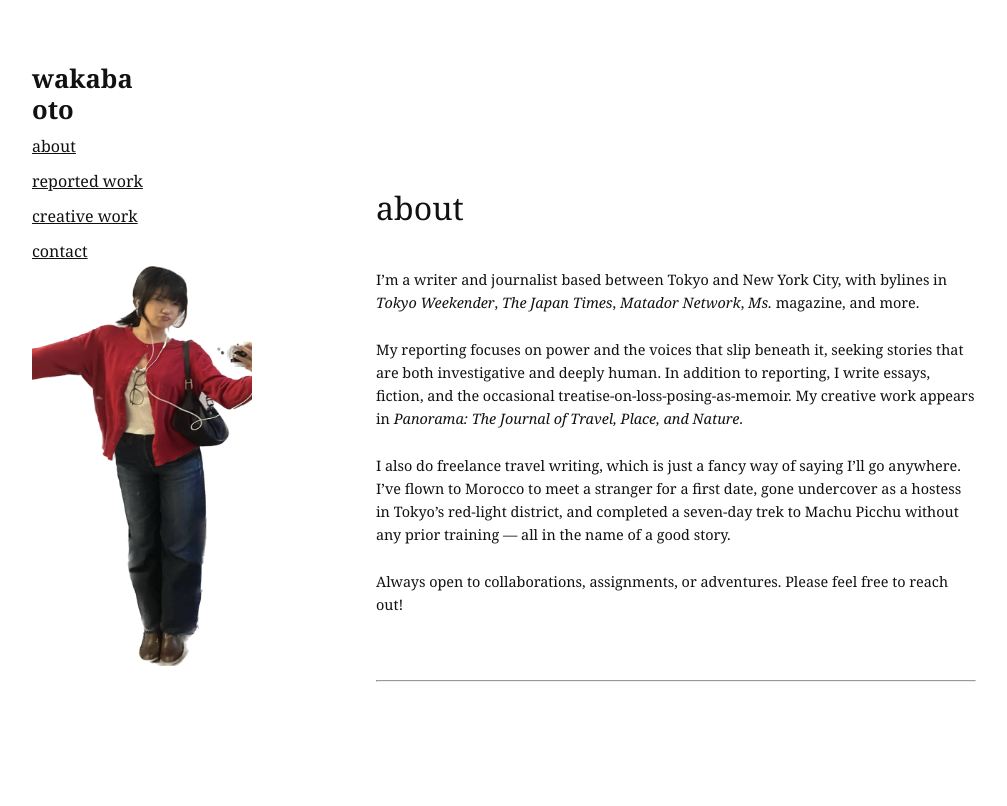
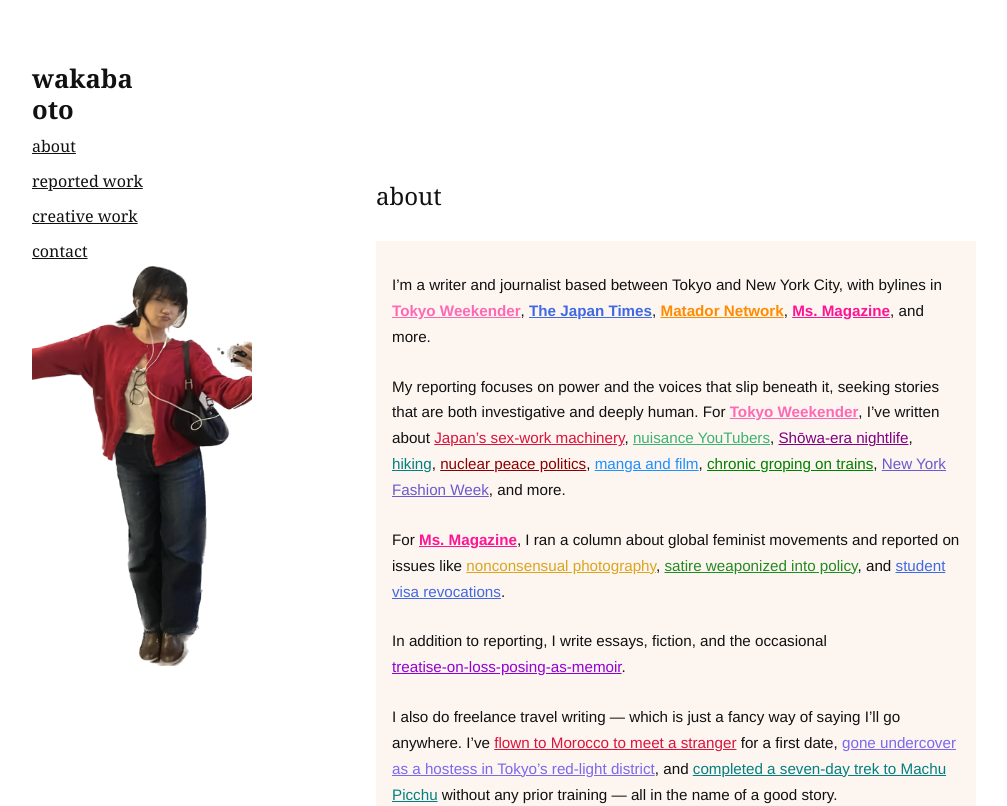
Before and after one commit to wakabss/portfolio-site, a Next.js app: page / in a window 1280 px wide. Shown: the top 806 px of the page, without its empty margins (106-1113 px from the left). Built offline with nearby package versions, Linux system fonts and the light colour scheme.

Commit message:
Update page.tsx

```diff
--- a/app/page.tsx
+++ b/app/page.tsx
@@ -1,27 +1,67 @@
 export default function AboutPage() {
   return (
     <>
-      <h1>about</h1>
+      <h1 style={{ fontSize: '1.5rem', marginBottom: '1.5rem' }}>about</h1>
 
-        <div style={{ fontSize: '0.9rem', lineHeight: '1.6' }}>
-
+      <div
+        style={{
+          fontSize: '0.95rem',
+          lineHeight: '1.7',
+          fontFamily: 'Helvetica, sans-serif',
+          backgroundColor: '#fdf5f0',
+          padding: '1rem',
+        }}
+      >
 
         <p>
-        I’m a writer and journalist based between Tokyo and New York City, with bylines in <em>Tokyo Weekender</em>, <em>The Japan Times</em>, <em>Matador Network</em>, <em>Ms.</em> magazine, and more.
+          I’m a writer and journalist based between Tokyo and New York City, with bylines in{' '}
+          <a href="https://www.tokyoweekender.com/" style={{ color: 'hotpink', fontWeight: 'bold', textDecoration: 'underline' }}>Tokyo Weekender</a>,{' '}
+          <a href="https://www.japantimes.co.jp/" style={{ color: 'royalblue', fontWeight: 'bold', textDecoration: 'underline' }}>The Japan Times</a>,{' '}
+          <a href="https://matadornetwork.com/" style={{ color: 'darkorange', fontWeight: 'bold', textDecoration: 'underline' }}>Matador Network</a>,{' '}
+          <a href="https://msmagazine.com/" style={{ color: 'deeppink', fontWeight: 'bold', textDecoration: 'underline' }}>Ms. Magazine</a>, and more.
         </p>
 
         <p>
-        My reporting focuses on power and the voices that slip beneath it, seeking stories that are both investigative and deeply human. In addition to reporting, I write essays, fiction, and the occasional treatise-on-loss-posing-as-memoir. My creative work appears in <em>Panorama: The Journal of Travel, Place, and Nature</em>.
+          My reporting focuses on power and the voices that slip beneath it, seeking stories that are both investigative and deeply human.
+          For <a href="https://www.tokyoweekender.com" style={{ color: 'hotpink', textDecoration: 'underline', fontWeight: 'bold' }}>Tokyo Weekender</a>, I’ve written about{' '}
+
+          <a href="YOUR_LINK" style={{ color: 'crimson', textDecoration: 'underline' }}>Japan’s sex‑work machinery</a>,{' '}
+          <a href="YOUR_LINK" style={{ color: 'mediumseagreen', textDecoration: 'underline' }}>nuisance YouTubers</a>,{' '}
+          <a href="YOUR_LINK" style={{ color: 'purple', textDecoration: 'underline' }}>Shōwa‑era nightlife</a>,{' '}
+          <a href="YOUR_LINK" style={{ color: 'teal', textDecoration: 'underline' }}>hiking</a>,{' '}
+          <a href="YOUR_LINK" style={{ color: 'darkred', textDecoration: 'underline' }}>nuclear peace politics</a>,{' '}
+          <a href="YOUR_LINK" style={{ color: 'dodgerblue', textDecoration: 'underline' }}>manga and film</a>,{' '}
+          <a href="YOUR_LINK" style={{ color: 'green', textDecoration: 'underline' }}>chronic groping on trains</a>,{' '}
+          <a href="YOUR_LINK" style={{ color: 'slateblue', textDecoration: 'underline' }}>New York Fashion Week</a>, and more.
         </p>
 
         <p>
-        I also do freelance travel writing, which is just a fancy way of saying I’ll go anywhere. I’ve flown to Morocco to meet a stranger for a first date, gone undercover as a hostess in Tokyo’s red-light district, and completed a seven-day trek to Machu Picchu without any prior training — all in the name of a good story.
+          For{' '}
+          <a href="https://msmagazine.com" style={{ color: 'deeppink', fontWeight: 'bold', textDecoration: 'underline' }}>Ms. Magazine</a>,
+          I ran a column about global feminist movements and reported on issues like{' '}
+          <a href="YOUR_LINK" style={{ color: 'goldenrod', textDecoration: 'underline' }}>nonconsensual photography</a>,{' '}
+          <a href="YOUR_LINK" style={{ color: 'forestgreen', textDecoration: 'underline' }}>satire weaponized into policy</a>, and{' '}
+          <a href="YOUR_LINK" style={{ color: 'royalblue', textDecoration: 'underline' }}>student visa revocations</a>.
         </p>
 
         <p>
-        Always open to collaborations, assignments, or adventures. Please feel free to reach out!
+          In addition to reporting, I write essays, fiction, and the occasional{' '}
+          <a href="YOUR_LINK" style={{ color: 'darkviolet', textDecoration: 'underline' }}>treatise‑on‑loss‑posing‑as‑memoir</a>.
         </p>
 
+        <p>
+          I also do freelance travel writing — which is just a fancy way of saying I’ll go anywhere. I’ve{' '}
+          <a href="YOUR_LINK" style={{ color: 'crimson', textDecoration: 'underline' }}>flown to Morocco to meet a stranger</a> for a first date,{' '}
+          <a href="YOUR_LINK" style={{ color: 'mediumslateblue', textDecoration: 'underline' }}>gone undercover as a hostess in Tokyo’s red‑light district</a>, and{' '}
+          <a href="YOUR_LINK" style={{ color: 'teal', textDecoration: 'underline' }}>completed a seven‑day trek to Machu Picchu</a> without any prior training — all in the name of a good story.
+        </p>
+
+        <p>
+          Feel free to reach out to me over{' '}
+          <a href="mailto:YOUR_EMAIL" style={{ color: 'orange', fontWeight: 'bold', textDecoration: 'underline' }}>email</a>{' '}
+          or on{' '}
+          <a href="YOUR_INSTAGRAM_LINK" style={{ color: 'mediumorchid', fontWeight: 'bold', textDecoration: 'underline' }}>Instagram</a>!
+        </p>
       </div>
 
       <hr style={{ margin: '4rem 0' }} />
```
Lines whose indentation alone changed are shown as unchanged.
